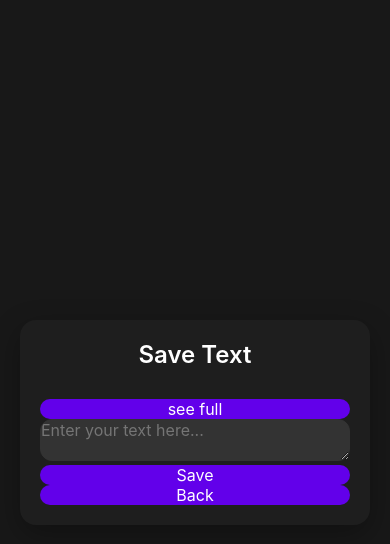
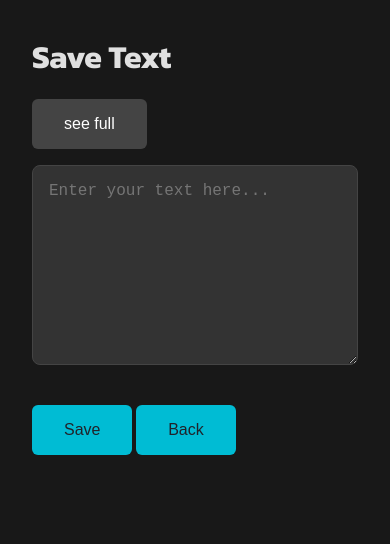
Before and after one commit to SEOJIAF/QuickTransfer, a SvelteKit app in the folder my-app/: page /save in a window 390 px wide. Shown: the top 544 px of the page. Built offline with nearby package versions, Linux system fonts and the light colour scheme.

Commit message:
feat: enhance homepage layout with navigation links and hero section

```diff
--- a/my-app/src/app.css
+++ b/my-app/src/app.css
@@ -1,169 +1,247 @@
+
+@import url('https://fonts.googleapis.com/css2?family=Jost:ital,wght@0,100..900;1,100..900&family=Kanit:ital,wght@0,100;0,200;0,300;0,400;0,500;0,600;0,700;0,800;0,900;1,100;1,200;1,300;1,400;1,500;1,600;1,700;1,800;1,900&family=Play:wght@400;700&display=swap');
 
 
+/* General Reset */
+* {
+box-sizing: border-box;
+margin: 0;
+padding: 0;
+}
+
+html, body {
+height: 100%; /* Ensure the body and HTML take up the full page height */
+margin: 0;
+}
+
+#app {
+height: 100%; /* Ensure app container spans full page */
+}
+
+.page-container {
+height: 100%; /* Ensure container takes up the full page height */
+}
+
+#home-page {
+display: flex; /* Use flexbox to align children */
+flex-direction: column; /* Stack elements vertically */
+height: 100vh; /* Make the main content take full viewport height */
+}
+
+.hero.full-screen {
+flex: 1; /* Ensure hero section takes available space */
+display: flex;
+align-items: center; /* Center the hero content */
+justify-content: center; /* Center the hero content */
+}
 
 
-p{
-    margin: 10px 5px 5px 5px;
-}
-
-/* Reset basic styles */
-* {
-    margin: 0;
-    padding: 0;
-    box-sizing: border-box;
-    font-family: 'Inter', sans-serif;
-}
-
-/* Body styles for dark theme */
 body {
-    background-color: #181818; /* Dark background */
-    color: #E0E0E0; /* Light text */
-    display: flex;
-    justify-content: center;
-    align-items: center;
-    height: 100vh;
-    padding: 20px;
-    font-size: 16px;
-}
-
-/* Add a subtle animation to the page */
-@keyframes fadeIn {
-    0% { opacity: 0; }
-    100% { opacity: 1; }
+font-family: "Kanit", Tahoma, Geneva, Verdana, sans-serif;
+background-color: #181818; /* Dark background */
+color: #e0e0e0; /* Light text */
+line-height: 1.6;
+min-height: 100vh; /* Ensure the body takes the full height of the viewport */
+display: flex;
+flex-direction: column;
 }
 
 .container {
-    background-color: #1E1E1E; /* Slightly lighter dark background */
-    border-radius: 16px;
-    box-shadow: 0 10px 30px rgba(0, 0, 0, 0.3);
-    padding: 32px;
-    width: 100%;
-    max-width: 500px;
-    animation: fadeIn 0.5s ease-in-out;
+width: 100%;
+height: 100%;
+margin: 0 auto;
+padding: 2rem;
+flex: 1; /* Allow the container to expand and fill the available space */
 }
 
-/* Button and Input Styles */
-button, input, textarea {
-    width: 100%;
-    padding: 14px;
-    margin-top: 10px;
-    border-radius: 12px;
-    border: 1px solid #333;
-    background-color: #333;
-    color: #fff;
-    font-size: 16px;
-    transition: all 0.3s ease;
+/* Top bar styling */
+.top-bar {
+display: flex;
+justify-content: flex-start; /* Aligns content to the left */
+align-items: center; /* Vertically center the content */
+width: 100%; /* Ensures the top bar spans across the entire width */
+padding: 10px 20px; /* Adjust padding as needed */
+background-color: #333; /* Set background color */
+color: white; /* Text color */
 }
 
-/* Input focus and button hover */
-input:focus, textarea:focus, button:hover {
-    outline: none;
-    border-color: #6200EA; /* Purple border when focused */
-    background-color: #333; /* Keep the background dark */
-    transform: translateY(-2px);
+/* Text styling */
+.top-bar .text {
+  flex-grow: 1; /* Makes the text container take up remaining space */
+  text-align: left; /* Align text to the left */
 }
 
-/* Button specific styles */
-button {
-    background-color: #6200EA; /* Purple button */
-    border: none;
-    cursor: pointer;
+
+.logo {
+font-weight: bold;
+font-size: 1.2rem;
 }
 
-/* Add a subtle animation to buttons */
-button:hover {
-    background-color: #3700B3;
-    transform: scale(1.05);
+.version {
+background-color: #00bcd4;
+color: #20232a;
+font-size: 0.75rem;
+padding: 0.2rem 0.4rem;
+margin-left: 0.5rem;
+border-radius: 4px;
 }
 
-/* Header styling */
-h1 {
-    font-size: 28px;
-    font-weight: 600;
-    margin-bottom: 20px;
-    text-align: center;
+.nav-links a {
+color: #ccc;
+margin-left: 1rem;
+text-decoration: none;
+transition: color 0.3s;
 }
 
-/* Make text areas scrollable when content overflows */
-pre {
-    max-height: 200px;
-    overflow: auto;
-    padding: 12px;
-    background-color: #2C2C2E;
-    border-radius: 10px;
-    word-wrap: break-word;
-    white-space: pre-wrap;
-    margin-top: 15px;
+.nav-links a:hover {
+color: #fff;
 }
 
-/* Links and error text */
-a {
-    color: #6200EA;
-    text-decoration: none;
+/* Hero Section */
+.hero {
+display: flex;
+flex-wrap: wrap;
+align-items: center;
+justify-content: space-between;
+padding: 3rem 2rem;
+flex: 1; /* Allow the hero section to expand to take full height */
 }
 
-a:hover {
-    text-decoration: underline;
+.hero-text {
+flex: 1;
+min-width: 280px;
 }
 
-/* Responsive design */
-@media (max-width: 768px) {
-    .container {
-        padding: 20px;* {
-    box-sizing: border-box;
-    margin: 0;
-    padding: 0;
+.hero-text h1 {
+font-size: 3.5rem;
+margin-bottom: auto;
+color: #ffffff; /* Bright color for text */
+letter-spacing: 3px;
 }
 
-body {
-    display: flex;
-    justify-content: center;
-    align-items: center;
-    height: 100vh;
-    background-color: #1a1a1a; /* Dark background */
-    font-family: Arial, sans-serif;
+.hero-text p {
+margin-bottom: 1.5rem;
+font-size: 1.3rem;
+color: #b1b1b1;
+align-items: center;
+justify-content: center;
+
 }
 
-.container {
-    background-color: #242424; /* Panel background */
-    padding: 40px;
-    border-radius: 10px;
-    box-shadow: 0 4px 20px rgba(0, 0, 0, 0.5);
-    text-align: center;
+.btns{
+justify-content: space-evenly;
+text-align: center;
 }
 
-h1 {
-    color: #ffffff; /* White color for the title */
-    margin-bottom: 30px;
+.hero-image {
+flex: 1;
+text-align: center;
 }
 
-.btn {
-    background-color: #6a5acd; /* Purple button background */
-    color: #fff; /* White text */
-    border: none;
-    padding: 15px 30px;
-    border-radius: 5px;
-    font-size: 16px;
-    cursor: pointer;
-    margin: 10px 0;
-    transition: background-color 0.3s, transform 0.2s;
+.hero-image img {
+max-width: 100%;
+height: auto;
 }
 
-.btn:hover {
-    background-color: #8a2be2; /* Change to lighter purple on hover */
-    transform: scale(1.05); /* Scale effect on hover */
+/* Footer Wave */
+.footer-wave {
+height: 40px;
+background: linear-gradient(to right, #00bcd4, #61dafb);
+margin-top: 3rem;
 }
 
-.btn:focus {
-    outline: none; /* Remove default focus border */
+/* Form and Buttons */
+textarea {
+width: 100%;
+height: 200px;
+padding: 1rem;
+margin: 1rem 0;
+border-radius: 8px;
+border: 1px solid #444;
+background-color: #333;
+color: #e0e0e0;
+font-size: 1rem;
+resize: vertical;
+transition: border 0.3s ease;
 }
-    }
 
-    h1 {
-        font-size: 24px;
-    }
+textarea:focus {
+border-color: #00bcd4;
+}
 
-    button {
-        padding: 12px;
-    }
+input[type="file"] {
+background-color: #333;
+border: 1px solid #444;
+color: #e0e0e0;
+padding: 1rem;
+font-size: 1rem;
+border-radius: 8px;
+width: 100%;
+margin: 1rem 0;
 }
+
+input[type="file"]:focus {
+border-color: #00bcd4;
+}
+
+button {
+background-color: #00bcd4;
+color: #20232a;
+border: none;
+padding: 1rem 2rem;
+font-size: 1rem;
+border-radius: 6px;
+cursor: pointer;
+transition: background-color 0.3s ease;
+margin-top: 1rem;
+}
+
+button:hover {
+background-color: #0097a7;
+}
+
+button.fullBtn {
+background-color: #444;
+color: #fff;
+}
+
+button.fullBtn:hover {
+background-color: #666;
+}
+
+/* Better design for save/upload page */
+.upload-save-container {
+display: flex;
+flex-direction: column;
+align-items: center;
+padding: 3rem 2rem;
+border: 1px solid #444;
+border-radius: 12px;
+background-color: #222;
+}
+
+.upload-save-container h2 {
+font-size: 2rem;
+color: #fff;
+margin-bottom: 2rem;
+}
+
+.upload-save-container button {
+margin-top: 1rem;
+}
+
+/* Responsive */
+@media (max-width: 768px) {
+.hero {
+    flex-direction: column;
+    align-items: center;
+}
+
+.nav-links {
+    display: none;
+}
+
+.upload-save-container {
+    padding: 2rem;
+}
+}
```
